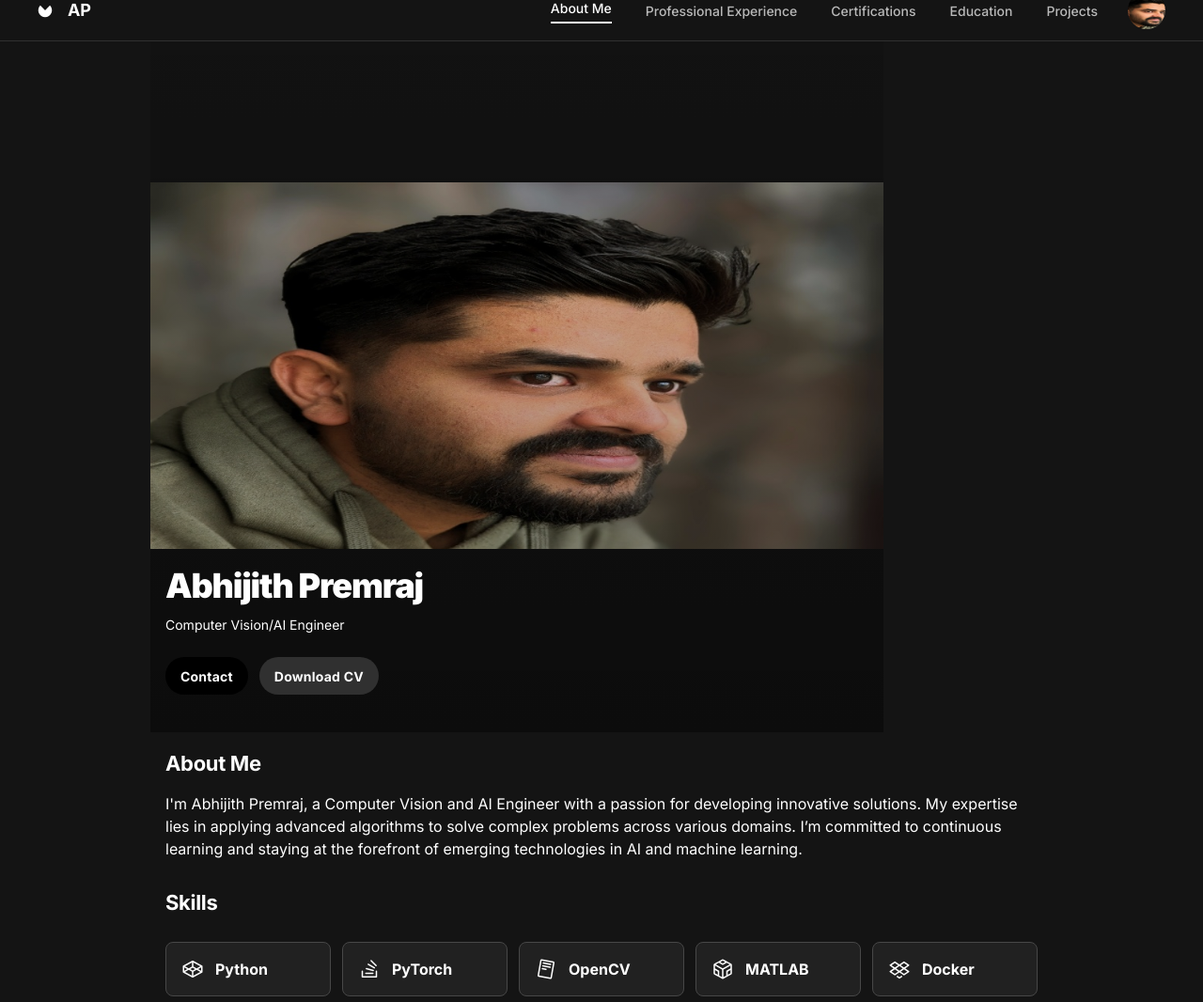
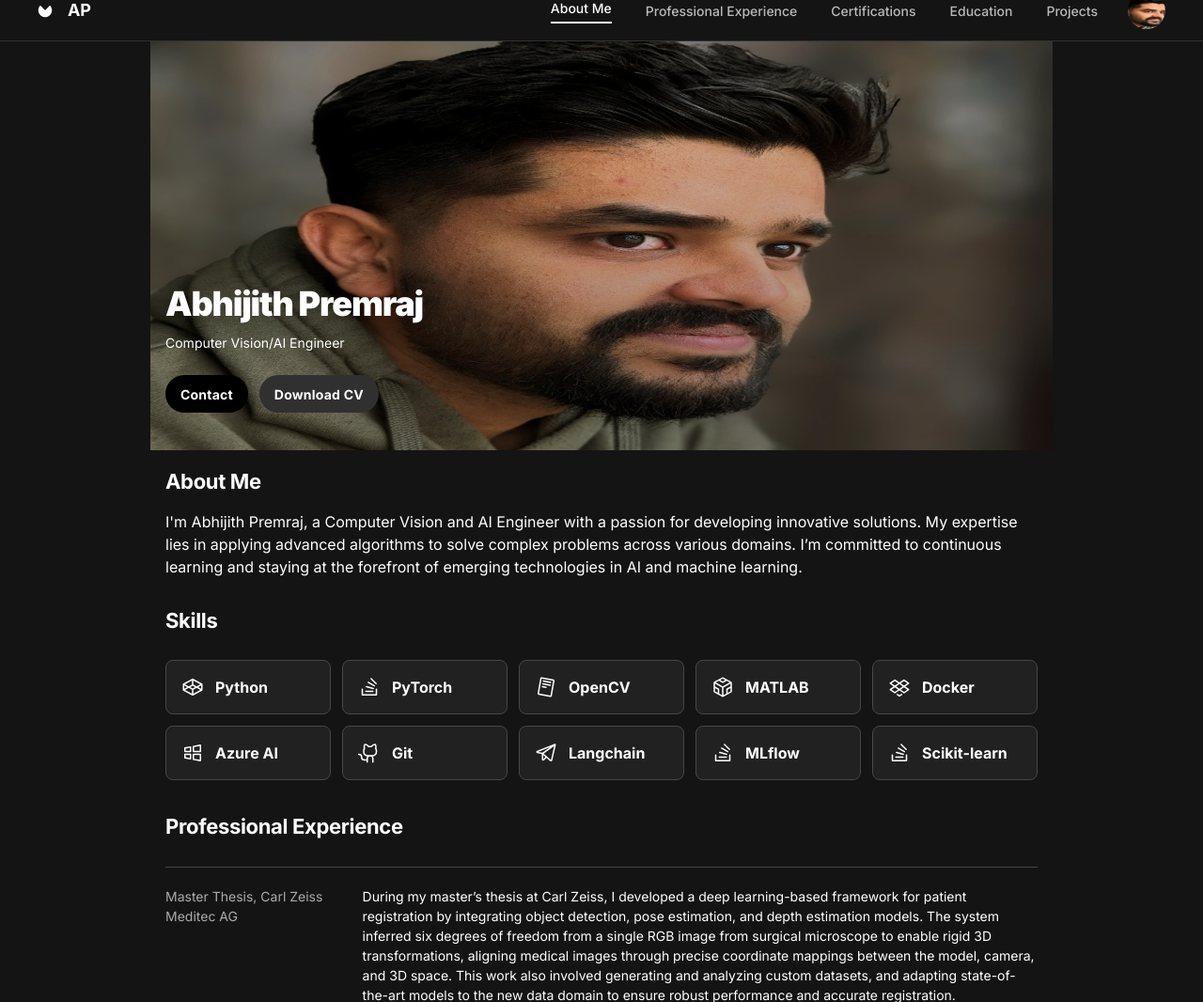
Before and after one commit to AbhijithP96/portfolio, a Flask app: page / in a window 1280 px wide. Shown: the part 21-1087 px from the top of the page at 94% size. Run offline with Flask 3, Linux system fonts and the light colour scheme; some libraries are stand-ins or nearby versions.

Commit message:
port updated

```diff
--- a/app/templates/index.html
+++ b/app/templates/index.html
@@ -53,8 +53,8 @@
             <div class="@container">
               <div class="@[480px]:p-4">
                 <div
-                  class="flex aspect-square max-w-[780px] flex-col gap-6 bg-contain bg-center bg-no-repeat @[480px]:gap-8 @[480px]:rounded-xl items-start justify-end px-4 pb-10 @[480px]:px-10"
-  style='background-image: linear-gradient(rgba(0, 0, 0, 0.1) 0%, rgba(0, 0, 0, 0.4) 100%), url("../static/data/main_pic.jpg");'
+                  class="flex min-h-[480px] flex-col gap-6 bg-cover bg-center bg-no-repeat @[480px]:gap-8 @[480px]:rounded-xl items-start justify-end px-4 pb-10 @[480px]:px-10"
+                  style='background-image: linear-gradient(rgba(0, 0, 0, 0.1) 0%, rgba(0, 0, 0, 0.4) 100%), url("../static/data/main_pic.jpg");'
                 >
                   <div class="flex flex-col gap-2 text-left">
                     <h1
```
Also changed, not shown: 1 other file.
